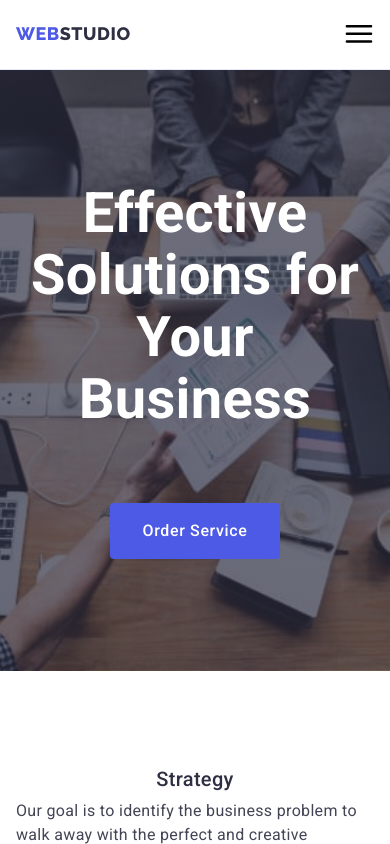
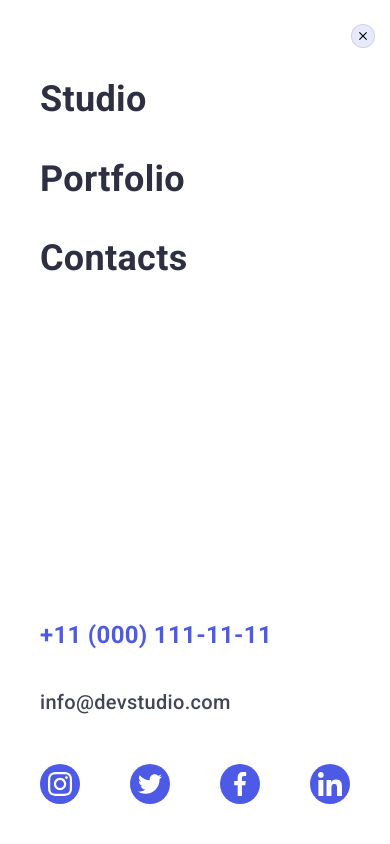
Before and after one commit to Oleksandr-Vashchenko/goit-markup-hw-07, a plain HTML site: page index.html in a window 390 px wide. Both pictures are taken after a click on the button 359 px from the left and 34 px from the top of the page. Shown: the top 844 px of the page. Drawn offline with nearby package versions, Linux system fonts and the light colour scheme.

Commit message:
mob-menu

```diff
--- a/css/mobail.css
+++ b/css/mobail.css
@@ -5,5 +5,12 @@
     margin-left: auto;
     margin-right: auto;
   }
-
+  .mobaile-addr_link-tel{
+    font-size: 36px;
+  }
+  /*=================================modal window==========================*/
+  .modal{
+    width: 392px;
+  }
+  /*=================================modal window==========================*/
 }
--- a/css/styles.css
+++ b/css/styles.css
@@ -177,6 +177,132 @@ body {
 .contact-list {
   display: none;
 }
+
+/*=======================mobaile-menu ====================*/
+.mobaile-menu {
+  /* display: none; */
+  width: 100%;
+  height: 100%;
+
+  position: absolute;
+  top: 0;
+  left: 0;
+
+  background-color: var(--withe);
+}
+
+.is-hidden {
+  opacity: 0;
+  visibility: hidden;
+  pointer-events: none;
+}
+
+.mobaile-menu_container {
+  height: 100%;
+  padding-top: 80px;
+  padding-left: 40px;
+  padding-bottom: 40px;
+  padding-right: 40px;
+
+  position: relative;
+
+  display: flex;
+  flex-direction: column;
+  justify-content: space-between;
+}
+
+
+
+.mobaile-menu_close-btn {
+  background-color: transparent;
+  border: none;
+  padding: 0;
+  line-height: 0;
+
+  width: 24px;
+  height: 24px;
+
+  border-radius: 50%;
+  border: 1px solid rgba(0, 0, 0, 0.1);
+  background-color: var(--accent);
+
+  position: absolute;
+  top: 24px;
+  right: 15px;
+}
+
+
+
+.mobaile-nav-list {
+  display: flex;
+  flex-direction: column;
+  row-gap: 40px;
+}
+
+.mobaile-nav-link {
+  font-weight: 700;
+  font-size: 36px;
+  line-height: 1.1;
+
+  color: var(--secondari-text-color);
+}
+
+.mobaile-addr {
+  margin-bottom: 48px;
+}
+
+.mobaile-addr-list {
+  display: flex;
+  flex-direction: column;
+  row-gap: 40px;
+}
+
+.mobaile-addr_link-tel {
+  font-style: normal;
+  font-weight: 600;
+  font-size: 24px;
+  line-height: 1.1;
+
+  color: #4d5ae5;
+}
+
+.mobaile-addr_link-mail {
+  font-style: normal;
+  font-weight: 500;
+  font-size: 20px;
+  line-height: 1.2;
+
+  color: #434455;
+}
+
+.mobaile-menu_close-icon {
+  width: 8px;
+  height: 8px;
+}
+
+.mobaile-icon-list {
+  display: flex;
+  justify-content: space-between;
+}
+
+.mobaile-icon-link {
+  width: 40px;
+  height: 40px;
+
+  display: flex;
+  justify-content: center;
+  align-items: center;
+
+  border-radius: 50%;
+  background-color: var(--Primary-brand);
+  fill: var(--withe);
+}
+
+.mobaile-icon {
+  width: 24px;
+  height: 24px;
+}
+/*=======================mobaile-menu ====================*/
 /*==================================heder====================================*/
 /*==================================hero====================================*/
 .hero {
@@ -574,8 +700,11 @@ body {
   pointer-events: none;
 }
 .modal {
-  width: 408px;
-  padding: 72px 24px 24px 24px;
+  /* width: 408px; tablet */
+  /* width: 392px; mobaile */
+  width: 92%;
+
+  padding: 72px 16px 24px 16px;
   background-color: #fcfcfc;
   box-shadow: 0px 1px 1px rgba(0, 0, 0, 0.14), 0px 1px 3px rgba(0, 0, 0, 0.12),
     0px 2px 1px rgba(0, 0, 0, 0.2);
--- a/css/tablet.css
+++ b/css/tablet.css
@@ -4,6 +4,10 @@
   }
 
   .mobaile-menu-open {
+    display: none;
+  }
+
+  .mobaile-menu{
     display: none;
   }
 
@@ -148,4 +152,10 @@
     width: 264px;
   }
   /*==================================footer==============================*/
+  /*=================================modal window==========================*/
+  .modal {
+    width: 408px;
+    padding: 72px 24px 24px 24px;
+  }
+  /*=================================modal window==========================*/
 }
--- a/index.html
+++ b/index.html
@@ -44,9 +44,73 @@
             </li>
           </ul>
         </address>
-        <button class="mobaile-menu-open"><svg class="mobaile-menu-open_icon">
+
+
+        <button class="mobaile-menu-open" data-menu-open>
+          <svg class="mobaile-menu-open_icon">
             <use href="./images/icons.svg#burger"></use>
-        </svg></button>
+          </svg>
+        </button>
+      </div>
+      <div class="mobaile-menu is-hidden" data-menu>
+        <div class="container mobaile-menu_container  ">
+          <div>
+            <button class="mobaile-menu_close-btn" type="button">
+              <svg class="mobaile-menu_close-icon">
+                <use href="./images/icons.svg#close-modal"></use>
+              </svg>
+            </button>
+            <nav class="mobaile-nav">
+              <ul class="mobaile-nav-list">
+                <li class="mobaile-nav-item"><a class="mobaile-nav-link" href="">Studio</a></li>
+                <li class="mobaile-nav-item"><a class="mobaile-nav-link" href="">Portfolio</a></li>
+                <li class="mobaile-nav-item"><a class="mobaile-nav-link" href="">Contacts</a></li>
+              </ul>
+            </nav>
+          </div>
+          <div>
+            <address class="mobaile-addr">
+              <ul class="mobaile-addr-list">
+                <li class="mobaile-addr-item">
+                  <a class="mobaile-addr_link-tel" href="">+11 (000) 111-11-11</a>
+                </li>
+                <li class="mobaile-addr-item">
+                  <a class="mobaile-addr_link-mail" href="">info@devstudio.com</a>
+                </li>
+              </ul>
+            </address>
+            <ul class="mobaile-icon-list">
+              <li class="mobaile-icon-item">
+                <a class="mobaile-icon-link" href=""
+                  ><svg class="mobaile-icon">
+                    <use href="./images/icons.svg#instagram"></use>
+                  </svg>
+                </a>
+              </li>
+              <li class="mobaile-icon-item">
+                <a class="mobaile-icon-link" href=""
+                  ><svg class="mobaile-icon">
+                    <use href="./images/icons.svg#twitter"></use>
+                  </svg>
+                </a>
+              </li>
+              <li class="mobaile-icon-item">
+                <a class="mobaile-icon-link" href=""
+                  ><svg class="mobaile-icon">
+                    <use href="./images/icons.svg#facebook"></use>
+                  </svg>
+                </a>
+              </li>
+              <li class="mobaile-icon-item">
+                <a class="mobaile-icon-link" href=""
+                  ><svg class="mobaile-icon">
+                    <use href="./images/icons.svg#linkedin"></use>
+                  </svg>
+                </a>
+              </li>
+            </ul>
+          </div>
+        </div>
       </div>
     </header>
     <main>
@@ -420,7 +484,7 @@
       </div>
     </footer>
     <!--modal window-->
-   <!--  <div class="backdrop is-hidden" data-modal>
+     <div class="backdrop is-hidden" data-modal>
       <div class="modal">
         <button class="modal-slose-btn" data-modal-close type="button">
           <svg class="modal-slose-btn-icon">
@@ -521,7 +585,8 @@
           </button>
         </form>
       </div>
-    </div> -->
+    </div>  -->
     <script src="./js/modal.js"></script>
+    <script src="./js/mobile-menu.js"></script>
   </body>
 </html>
--- /dev/null
+++ b/js/mobile-menu.js
@@ -0,0 +1,22 @@
+(() => {
+    const refs = {
+      openMenuBtn: document.querySelector('[data-menu-open]'),
+      closeMenuBtn: document.querySelector('[data-menu-close]'),
+      menu: document.querySelector('[data-menu]'),
+      body: document.querySelector('body'),
+      menuList: document.querySelector('.mob-menu-list'),
+    };
+
+    refs.openMenuBtn.addEventListener('click', toggleMenu);
+    refs.closeMenuBtn.addEventListener('click', toggleMenu);
+    refs.menuList.addEventListener('click', removeMenu);
+
+    function toggleMenu() {
+      refs.menu.classList.toggle('is-hidden');
+      refs.body.classList.toggle('no-scroll');
+    }
+    function removeMenu() {
+      refs.menu.classList.add('is-hidden');
+      refs.body.classList.remove('no-scroll');
+    }
+  })();
```
Lines whose indentation alone changed are shown as unchanged.
